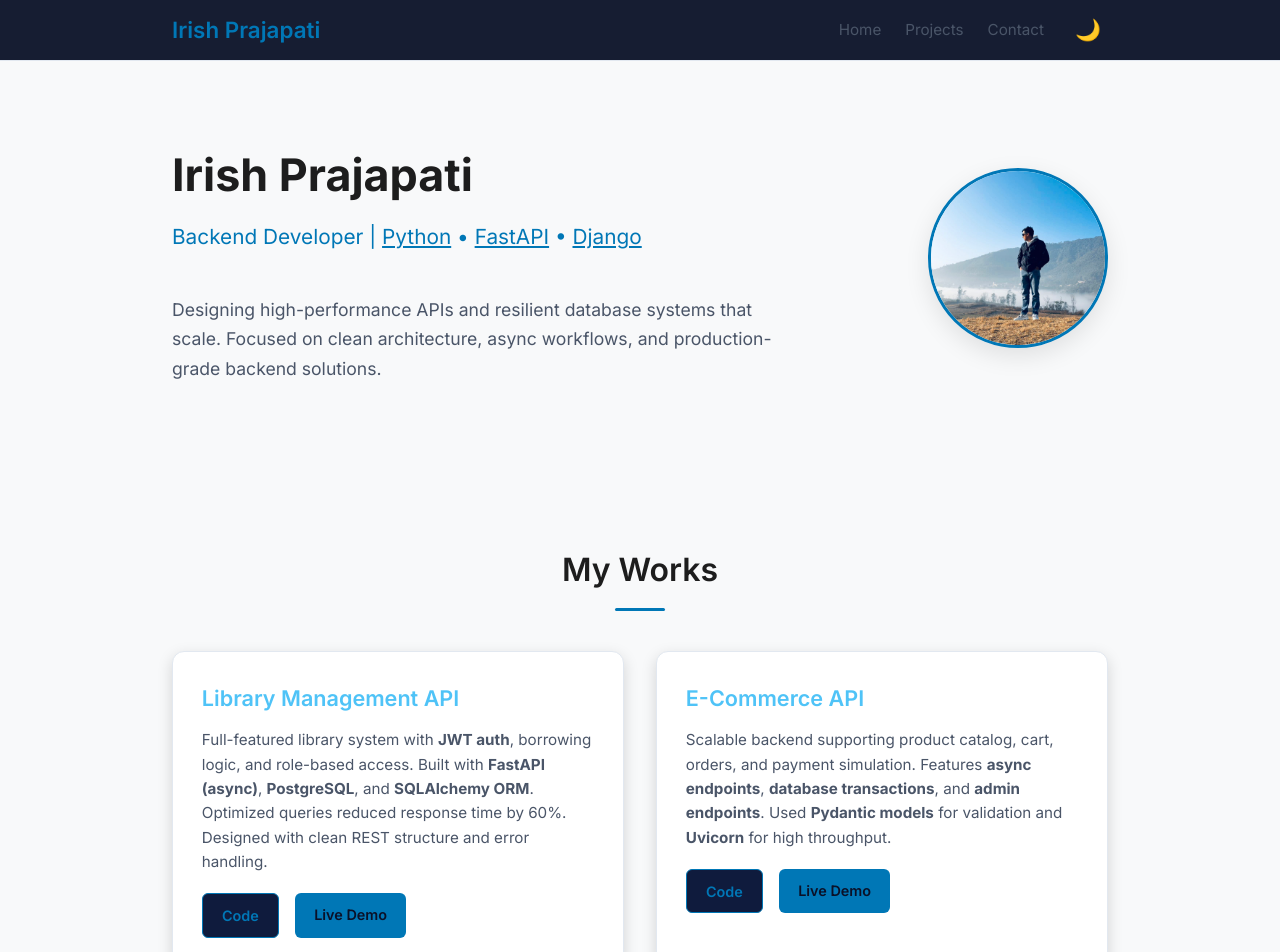
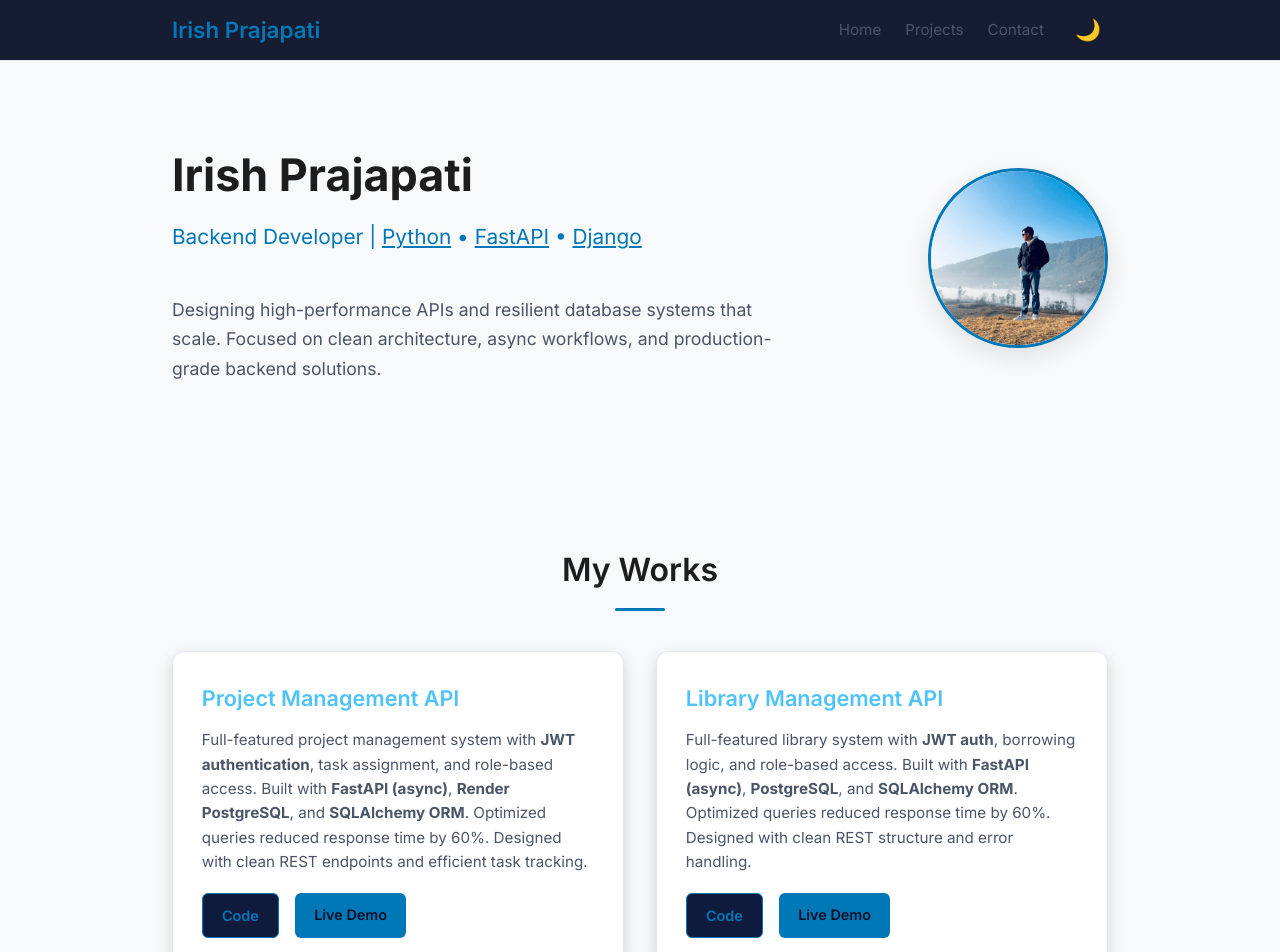
Before and after one commit to Erishprajapati/userdeploy, a React (Create React App) app: page / in a window 1280 px wide. Shown: the top 952 px of the page. Built offline with nearby package versions, Linux system fonts and the light colour scheme.

Commit message:
Add(Projects) : Added Deployed projects

```diff
--- a/src/components/Projects.js
+++ b/src/components/Projects.js
@@ -3,6 +3,18 @@ import React from 'react';
 
 const Projects = () => {
   const projects = [
+    {
+      title: "Project Management API",
+      desc: (
+        <>
+          Full-featured project management system with <strong>JWT authentication</strong>, task assignment, and role-based access.
+          Built with <strong>FastAPI (async)</strong>, <strong>Render PostgreSQL</strong>, and <strong>SQLAlchemy ORM</strong>.
+          Optimized queries reduced response time by 60%. Designed with clean REST endpoints and efficient task tracking.
+        </>
+      ),
+      codeLink: "https://github.com/Erishprajapati/API-deployment",
+      liveLink: "https://api-deployment-6jj9.onrender.com/swagger/"
+    },
     {
       title: "Library Management API",
       desc: (
```
